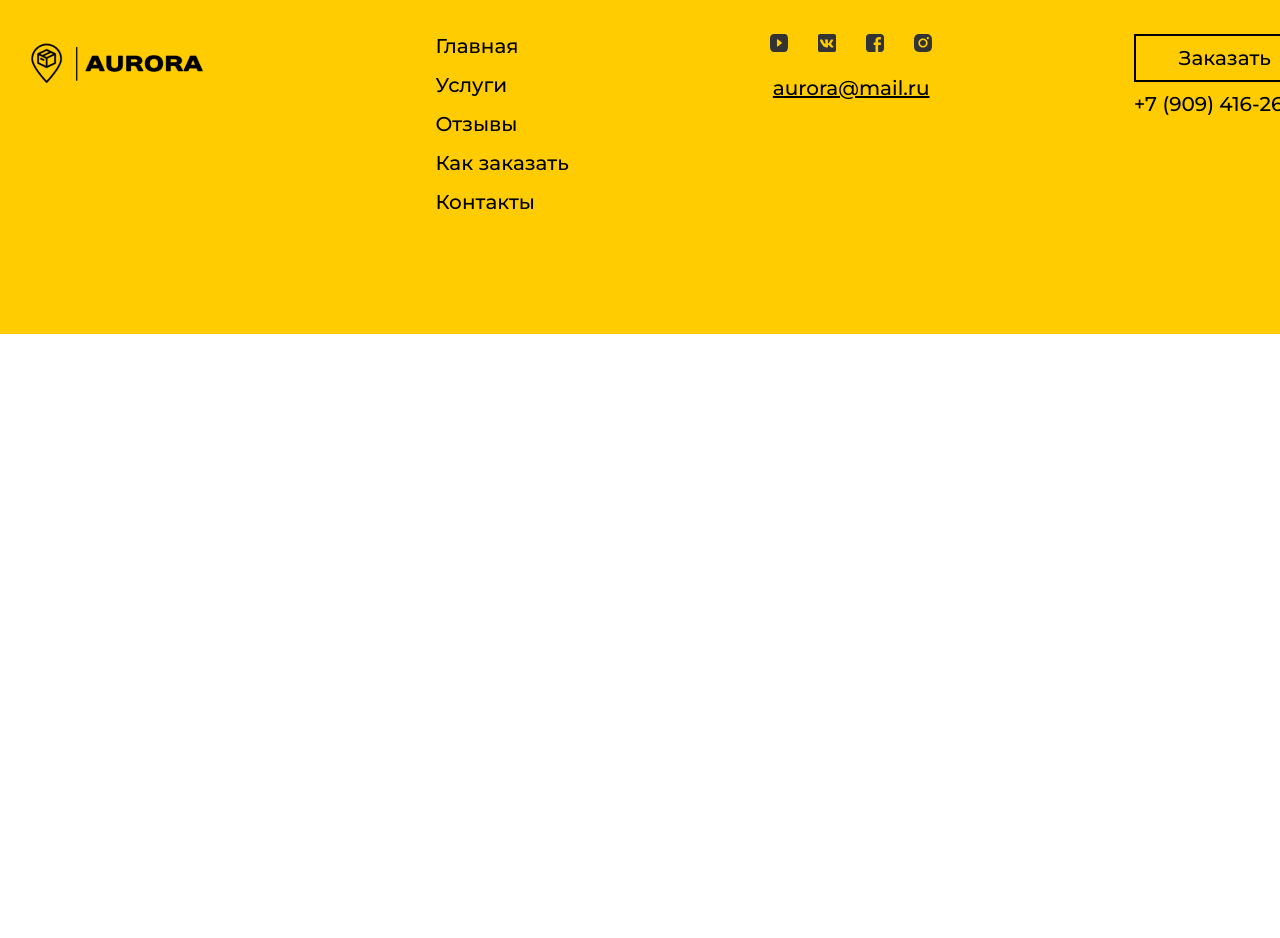
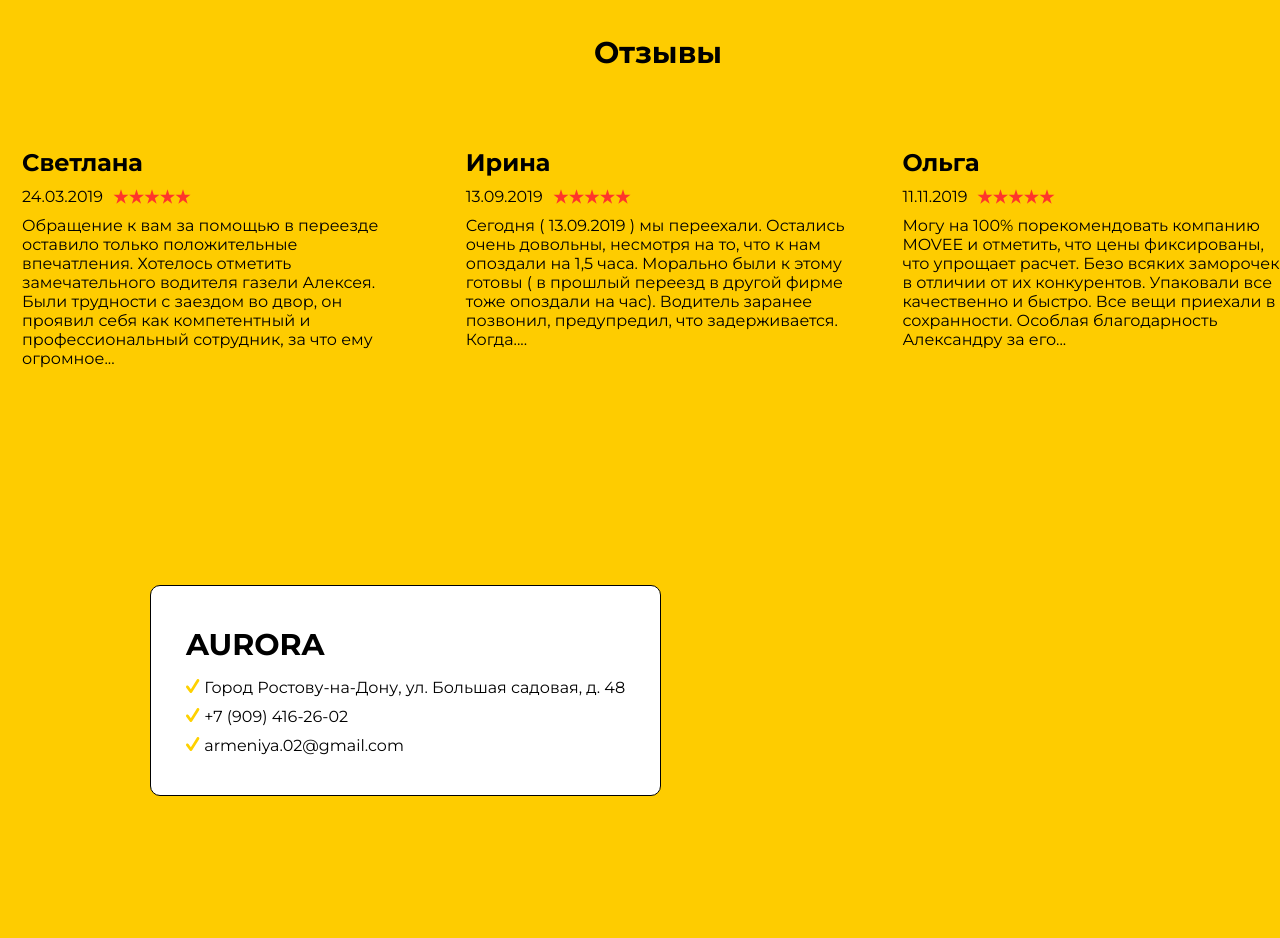
Before and after one commit to Ananacik0/aurora, a plain HTML site: page index.html in a window 1280 px wide. Shown: the part 2620-3558 px from the top of the page. Before the commit the page ends 2954 px from the top, so only its background shows below. Drawn offline with nearby package versions, Linux system fonts and the light colour scheme.

Commit message:
five commit

```diff
--- a/index.html
+++ b/index.html
@@ -162,6 +162,7 @@
                                             <img src="image/checkIcon.svg" alt="">
                                             <p>Грузоподъемность 1,5 т</p>
                                         </div>
+                                        <a href="tel:89094162602">Заказать</a>
                                     </div>
                                 </div>
                                 <img src="image/car1_price.png" alt="car1" class="main_price--item--car">
@@ -170,7 +171,7 @@
                         <div class="swiper-slide">
                             <div class="main_price--item">
                                 <div class="main_price--item--text">
-                                    <h2>Газель 3 метра</h2>
+                                    <h2>Газель 4 метра</h2>
                                     <div class="price__item--text--info">
                                         <div class="info_text">
                                             <img src="image/checkIcon.svg" alt="">
@@ -186,8 +187,9 @@
                                         </div>
                                         <div class="info_text">
                                             <img src="image/checkIcon.svg" alt="">
-                                            <p>Грузоподъемность 1,5 т</p>
+                                            <p>Грузоподъемность 2 т</p>
                                         </div>
+                                        <a href="tel:89094162602">Заказать</a>
                                     </div>
                                 </div>
                                 <img src="image/car1_price.png" alt="car1" class="main_price--item--car">
@@ -196,7 +198,7 @@
                         <div class="swiper-slide">
                             <div class="main_price--item">
                                 <div class="main_price--item--text">
-                                    <h2>Газель 3 метра</h2>
+                                    <h2>Газель 2 метра</h2>
                                     <div class="price__item--text--info">
                                         <div class="info_text">
                                             <img src="image/checkIcon.svg" alt="">
@@ -212,60 +214,9 @@
                                         </div>
                                         <div class="info_text">
                                             <img src="image/checkIcon.svg" alt="">
-                                            <p>Грузоподъемность 1,5 т</p>
+                                            <p>Грузоподъемность 1 т</p>
                                         </div>
-                                    </div>
-                                </div>
-                                <img src="image/car1_price.png" alt="car1" class="main_price--item--car">
-                            </div>
-                        </div>
-                        <div class="swiper-slide">
-                            <div class="main_price--item">
-                                <div class="main_price--item--text">
-                                    <h2>Газель 3 метра</h2>
-                                    <div class="price__item--text--info">
-                                        <div class="info_text">
-                                            <img src="image/checkIcon.svg" alt="">
-                                            <p>Ширина 2 м</p>
-                                        </div>
-                                        <div class="info_text">
-                                            <img src="image/checkIcon.svg" alt="">
-                                            <p>Высота 2 м</p>
-                                        </div>
-                                        <div class="info_text">
-                                            <img src="image/checkIcon.svg" alt="">
-                                            <p>Объем 16м³</p>
-                                        </div>
-                                        <div class="info_text">
-                                            <img src="image/checkIcon.svg" alt="">
-                                            <p>Грузоподъемность 1,5 т</p>
-                                        </div>
-                                    </div>
-                                </div>
-                                <img src="image/car1_price.png" alt="car1" class="main_price--item--car">
-                            </div>
-                        </div>
-                        <div class="swiper-slide">
-                            <div class="main_price--item">
-                                <div class="main_price--item--text">
-                                    <h2>Газель 3 метра</h2>
-                                    <div class="price__item--text--info">
-                                        <div class="info_text">
-                                            <img src="image/checkIcon.svg" alt="">
-                                            <p>Ширина 2 м</p>
-                                        </div>
-                                        <div class="info_text">
-                                            <img src="image/checkIcon.svg" alt="">
-                                            <p>Высота 2 м</p>
-                                        </div>
-                                        <div class="info_text">
-                                            <img src="image/checkIcon.svg" alt="">
-                                            <p>Объем 16м³</p>
-                                        </div>
-                                        <div class="info_text">
-                                            <img src="image/checkIcon.svg" alt="">
-                                            <p>Грузоподъемность 1,5 т</p>
-                                        </div>
+                                        <a href="tel:89094162602">Заказать</a>
                                     </div>
                                 </div>
                                 <img src="image/car1_price.png" alt="car1" class="main_price--item--car">
@@ -277,9 +228,62 @@
                   </div>
             </section>
         </div>
-            <section class="main_car"></section>
-            <section class="main_reviews"></section>
-            <section class="main_contacts"></section>
+        <div class="container">
+            <section class="main_reviews">
+                <h2>Отзывы</h2>
+                <div class="reviews_block">
+                    <div class="reviews_block--item">
+                        <h3>Светлана</h3>
+                        <div class="reviews_data">
+                            <span>24.03.2019</span>
+                            <img src="image/star.svg" alt="star">
+                        </div>
+                        <p>Обращение к вам за помощью в переезде оставило только положительные впечатления. Хотелось отметить замечательного водителя газели Алексея. Были трудности с заездом
+                            во двор, он проявил себя как компетентный
+                            и профессиональный сотрудник, за что ему огромное...  </p>
+                    </div>
+                    <div class="reviews_block--item">
+                        <h3>Ирина</h3>
+                        <div class="reviews_data">
+                            <span>13.09.2019</span>
+                            <img src="image/star.svg" alt="star">
+                        </div>
+                        <p>Сегодня ( 13.09.2019 ) мы переехали. Остались очень довольны, несмотря на то, что к нам опоздали на 1,5 часа. Морально были к этому готовы ( в прошлый переезд в другой фирме тоже опоздали на час).  Водитель заранее позвонил, предупредил, что задерживается.
+                            Когда....</p>
+                    </div>
+                    <div class="reviews_block--item">
+                        <h3>Ольга</h3>
+                        <div class="reviews_data">
+                            <span>11.11.2019</span>
+                            <img src="image/star.svg" alt="star">
+                        </div>
+                        <p>Могу на 100% порекомендовать компанию MOVEE и отметить, что цены фиксированы, что упрощает расчет. Безо всяких заморочек, в отличии от их конкурентов. Упаковали все качественно и быстро. Все вещи приехали в сохранности. Особлая благодарность Александру за его...            </p>
+                    </div>
+                </div>
+            </section>
+        </div>
+        <div class="container">
+            <section class="main_contacts">
+                <iframe src="https://yandex.ru/map-widget/v1/?um=constructor%3A22a7016668eebaea018309b0b4895dc285e330786c923d6165af3cd923c2251b&amp;source=constructor" width="1200" height="400" frameborder="0"></iframe>
+                <div class="main_contacts--block">
+                    <h2>Aurora</h2>
+                    <div class="main_contacts--block--info">
+                        <div class="block_info">
+                            <img src="image/galochka.svg" alt="galochka">
+                            <span>Город Ростову-на-Дону, ул. Большая садовая, д. 48</span>
+                        </div>
+                        <div class="block_info">
+                            <img src="image/galochka.svg" alt="galochka">
+                            <a href="tel:89094162602" style="color: #000;">+7 (909) 416-26-02</a>
+                        </div>
+                        <div class="block_info">
+                            <img src="image/galochka.svg" alt="galochka">
+                            <span>armeniya.02@gmail.com</span>
+                        </div>
+                    </div>
+                </div>
+            </section>
+        </div>
     </main>
     <footer>
         <div class="container">
--- a/style.css
+++ b/style.css
@@ -134,7 +134,7 @@ footer > .container {
 }
 
 main {
-    background-color: #ffcc00d5;
+    background-color: #FECC00;
 }
 
 .container {
@@ -424,3 +424,101 @@ main {
     display: flex;
     align-items: center;
 }
+
+.price__item--text--info > a {
+    color: #000;
+    font-size: 20px;
+    font-weight: 500;
+    padding: 15px 60px;
+    background-color: #FECC00;
+    border: 1px solid #000;
+    border-radius: 10px;
+}
+
+.price__item--text--info > a:hover {
+    background-color: #000;
+    color: #fff;
+    transition: 0.2s;
+    border: 1px solid #fff;
+}
+
+.main_reviews > h2 {
+    font-size: 30px;
+    font-weight: 700;
+    color: #000;
+    margin-bottom: 60px;
+    text-align: center;
+}
+
+.reviews_block {
+    display: flex;
+    flex-direction: row;
+    column-gap: 10px;
+}
+
+.reviews_block--item {
+    display: flex;
+    flex-direction: column;
+    text-align: left;
+    row-gap: 10px;
+    padding: 15px 20px;
+    border: 2px solid #FECC00;
+}
+
+.reviews_block--item > h3 {
+    font-size: 24px;
+    font-weight: 700;
+}
+
+.reviews_data {
+    display: flex;
+    flex-direction: row;
+    column-gap: 10px;
+}
+
+.reviews_block--item:hover {
+    background-color: #000;
+    color: #fff;
+    border: 2px solid #fff;
+    border-radius: 10px;
+    transition: 0.2s;
+}
+
+main > .container:nth-child(5) {
+    margin-top: 100px;
+    margin-bottom: 150px;
+}
+
+main > .container:nth-child(6) {
+    text-align: center;
+}
+
+.main_contacts {
+    position: relative;
+    padding-bottom: 200px;
+}
+
+.main_contacts--block {
+    background-color: #fff;
+    position: absolute;
+    top: 50px;
+    left: 150px;
+    padding: 40px 35px;
+    border: 1px solid #000;
+    border-radius: 10px;
+}
+
+.main_contacts--block > h2 {
+    font-weight: 700;
+    font-size: 30px;
+    text-transform: uppercase;
+    margin-bottom: 15px;
+    text-align: left;
+}
+
+.main_contacts--block--info {
+    display: flex;
+    flex-direction: column;
+    text-align: left;
+    row-gap: 10px;
+}
```
Also changed, not shown: image/galochka.svg (added), image/star.svg (added).
